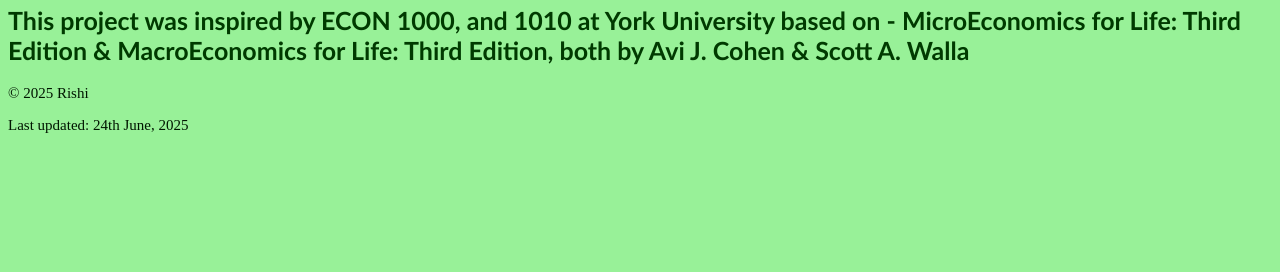
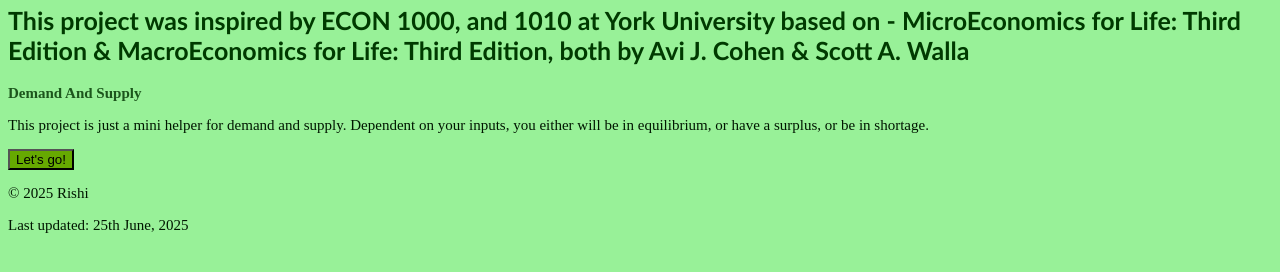
Before and after one commit to rj-here/someeconomicfun, a plain HTML site: page demandAndSupply.html in a window 1280 px wide. Shown: the part 130-402 px from the top of the page. Drawn offline with Linux system fonts and the light colour scheme.

Commit message:
Updates
Added the first major function. More work to be done. Some tweaks.

```diff
--- a/demandAndSupply.html
+++ b/demandAndSupply.html
@@ -13,11 +13,17 @@
     </aside>
     <h1>Some Economic Fun</h1>
     <h2>This project was inspired by ECON 1000, and 1010 at York University based on - MicroEconomics for Life: Third Edition & MacroEconomics for Life: Third Edition, both by Avi J. Cohen & Scott A. Walla</h2>
-
+    <h3>Demand And Supply</h3>
+    <p>This project is just a mini helper for demand and supply. Dependent on your inputs, you either will be in equilibrium, or have a surplus, or be in shortage.</p>
+    <div id="box">
+        <p id="mydata"></p>
+            <button onclick="demandSupply()">Let's go!</button>
+        <strong><p id="result"></p></strong>
+    </div>
 </body>
 <footer>
 
     <p>© 2025 Rishi</p>
-    <p>Last updated: 24th June, 2025</p>
+    <p>Last updated: 25th June, 2025</p>
 
 </footer>
--- a/economicCalculations.js
+++ b/economicCalculations.js
@@ -0,0 +1,17 @@
+function demandSupply() {
+    var output = document.getElementById("output");
+    var demand = parseInt(prompt("What is the quantity demanded?"));
+    var supply = parseInt(prompt("What is the quantity supplied?"));
+    if (demand == supply) {
+        document.getElementById("result").innerHTML = "The quantity demanded & supplied is the same, so it's an equilibrium!";
+        output.innerHTML = "The quantity demanded & supplied is the same, so it's an equilibrium!";
+    }
+    else if (demand > supply) {
+        document.getElementById("result").innerHTML = "The quantity demanded is more than the quantity supplied, so it's a shortage!";
+        output.innerHTML = "The quantity demanded is more than the quantity supplied, so it's a shortage!";
+    }
+    else if (demand < supply) {
+        document.getElementById("result").innerHTML = "The quantity demanded is less than the quantity supplied, so it's a surplus!";
+        output.innerHTML = "The quantity demanded is less than the quantity supplied, so it's a surplus!";
+    }
+}
--- a/styles.css
+++ b/styles.css
@@ -23,6 +23,9 @@ p {
 color: rgb(0, 22, 0);
 font-size: 15px;
 }
+button {
+    background-color: rgb(102, 169, 1);
+}
 footer {
     background-color: rgb(152, 241, 152);
 }
```
Also changed, not shown: index.html (+2 -2 lines).
